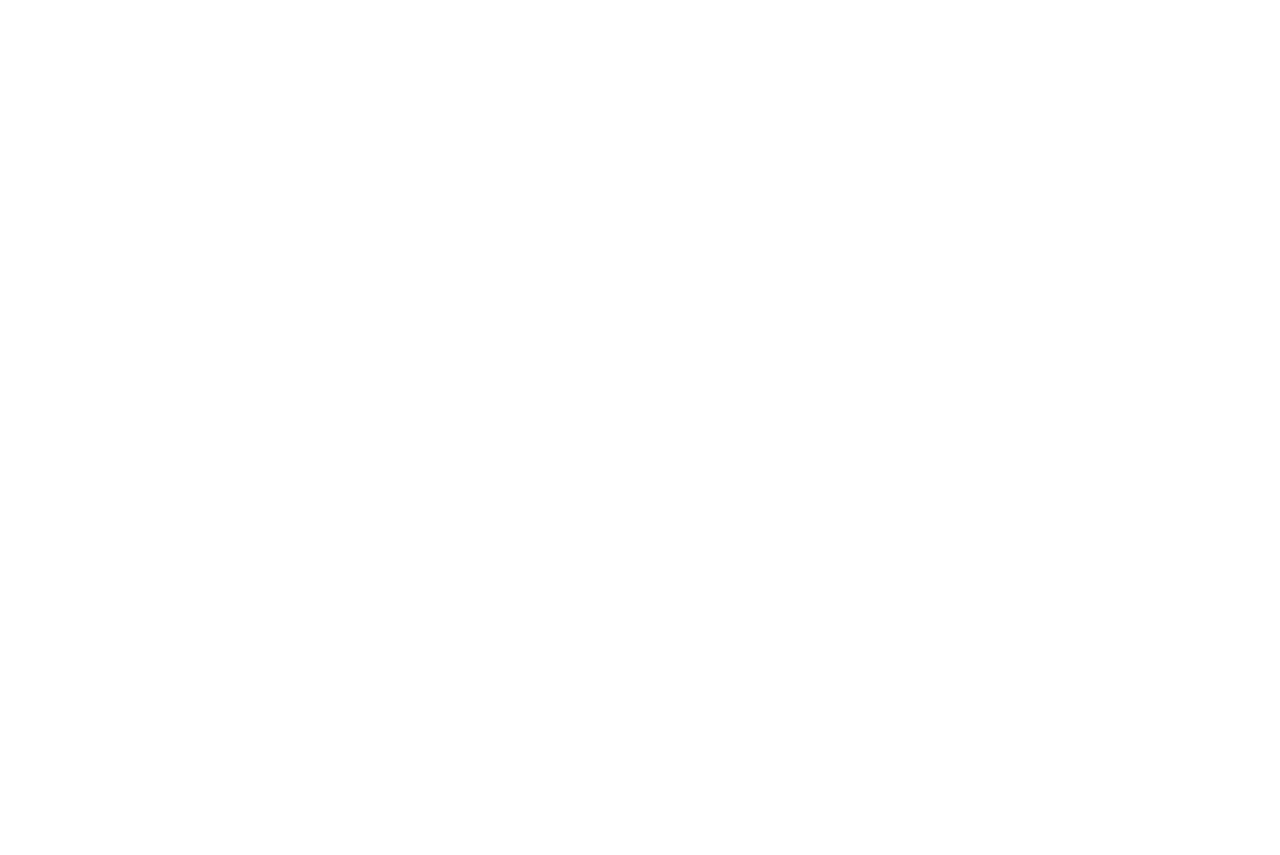
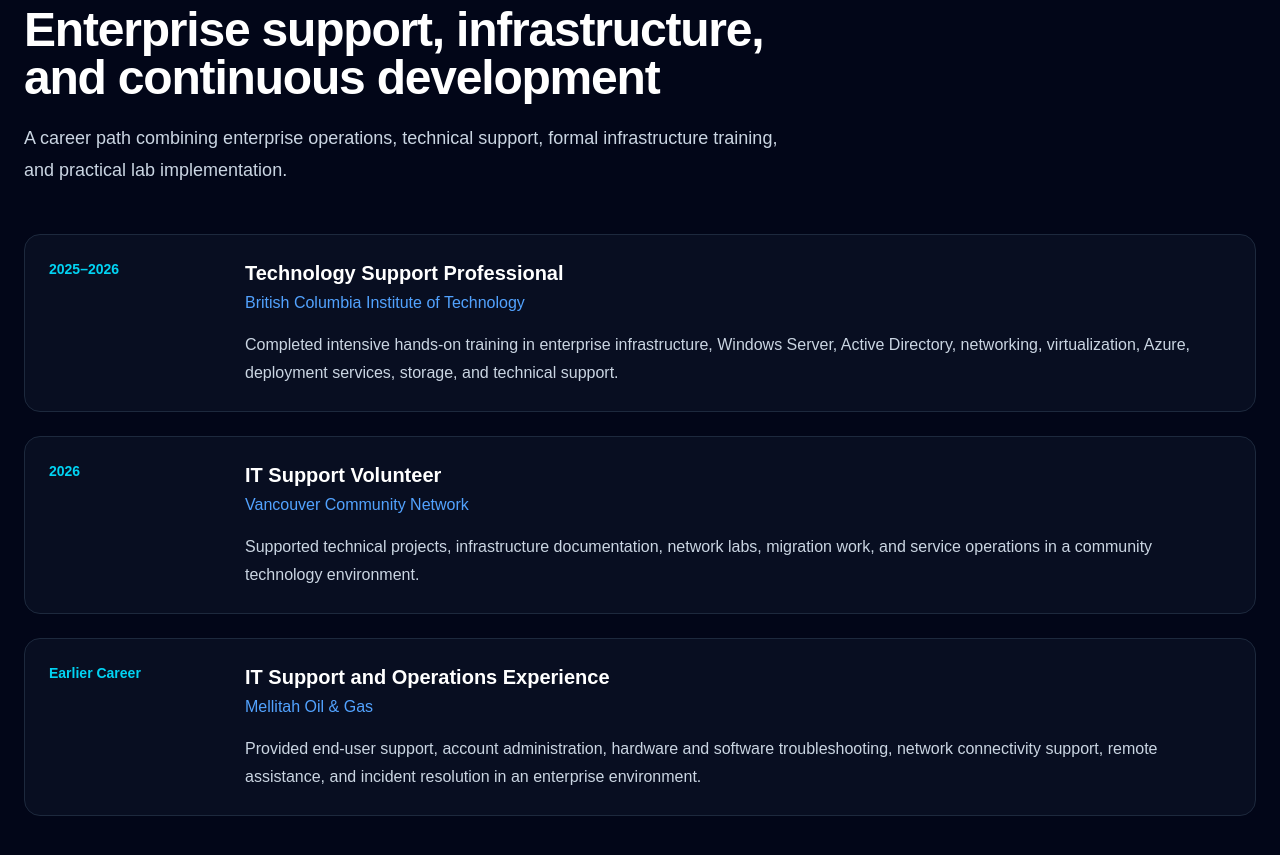
Before and after one commit to Zeyad-Admin/zeyadlabs, a Next.js app: page / in a window 1280 px wide. Shown: the part 1740-2595 px from the top of the page. Before the commit the page ends 1613 px from the top, so only its background shows below. Built offline with nearby package versions, Linux system fonts and the light colour scheme.

Commit message:
feat: add experience section

```diff
--- a/src/app/page.tsx
+++ b/src/app/page.tsx
@@ -1,3 +1,4 @@
+import Experience from "@/components/home/Experience";
 import Navbar from "@/components/layout/Navbar";
 import ProjectCard from "@/components/projects/ProjectCard";
 import Button from "@/components/ui/Button";
@@ -88,6 +89,8 @@
           </div>
         </div>
       </section>
+
+      <Experience />
     </main>
   );
 }
--- /dev/null
+++ b/src/components/home/Experience.tsx
@@ -0,0 +1,74 @@
+const experience = [
+  {
+    period: "2025–2026",
+    role: "Technology Support Professional",
+    organization: "British Columbia Institute of Technology",
+    description:
+      "Completed intensive hands-on training in enterprise infrastructure, Windows Server, Active Directory, networking, virtualization, Azure, deployment services, storage, and technical support.",
+  },
+  {
+    period: "2026",
+    role: "IT Support Volunteer",
+    organization: "Vancouver Community Network",
+    description:
+      "Supported technical projects, infrastructure documentation, network labs, migration work, and service operations in a community technology environment.",
+  },
+  {
+    period: "Earlier Career",
+    role: "IT Support and Operations Experience",
+    organization: "Mellitah Oil & Gas",
+    description:
+      "Provided end-user support, account administration, hardware and software troubleshooting, network connectivity support, remote assistance, and incident resolution in an enterprise environment.",
+  },
+];
+
+export default function Experience() {
+  return (
+    <section
+      id="experience"
+      className="border-t border-slate-800 px-6 py-24"
+    >
+      <div className="mx-auto max-w-7xl">
+        <div className="max-w-3xl">
+          <p className="text-sm font-semibold uppercase tracking-[0.3em] text-cyan-400">
+            Experience
+          </p>
+
+          <h2 className="mt-4 text-3xl font-bold tracking-tight text-white md:text-5xl">
+            Enterprise support, infrastructure, and continuous development
+          </h2>
+
+          <p className="mt-5 text-lg leading-8 text-slate-300">
+            A career path combining enterprise operations, technical support,
+            formal infrastructure training, and practical lab implementation.
+          </p>
+        </div>
+
+        <div className="mt-12 space-y-6">
+          {experience.map((item) => (
+            <article
+              key={`${item.period}-${item.role}`}
+              className="grid gap-4 rounded-2xl border border-slate-800 bg-slate-900/50 p-6 md:grid-cols-[180px_1fr]"
+            >
+              <p className="text-sm font-semibold text-cyan-400">
+                {item.period}
+              </p>
+
+              <div>
+                <h3 className="text-xl font-bold text-white">{item.role}</h3>
+
+                <p className="mt-1 font-medium text-blue-400">
+                  {item.organization}
+                </p>
+
+                <p className="mt-4 leading-7 text-slate-300">
+                  {item.description}
+                </p>
+              </div>
+            </article>
+          ))}
+        </div>
+      </div>
+    </section>
+  );
+}
```
